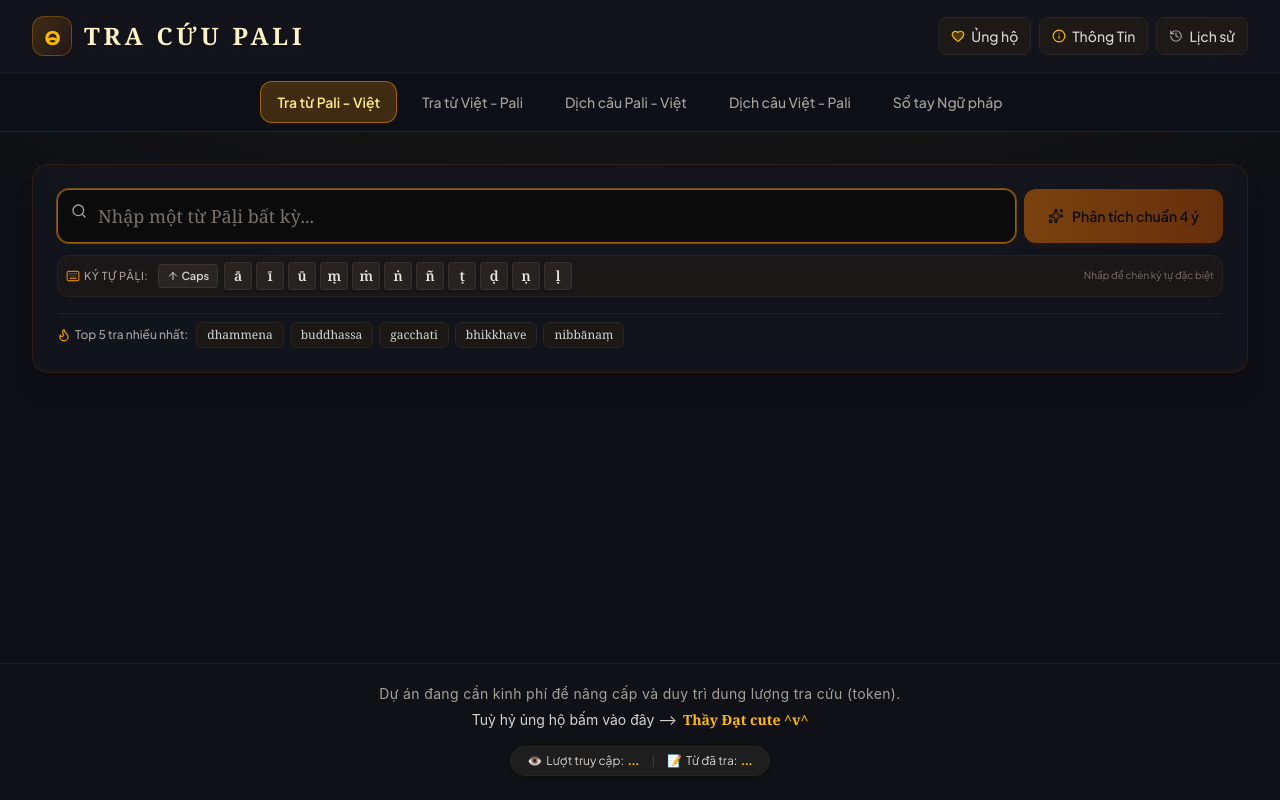
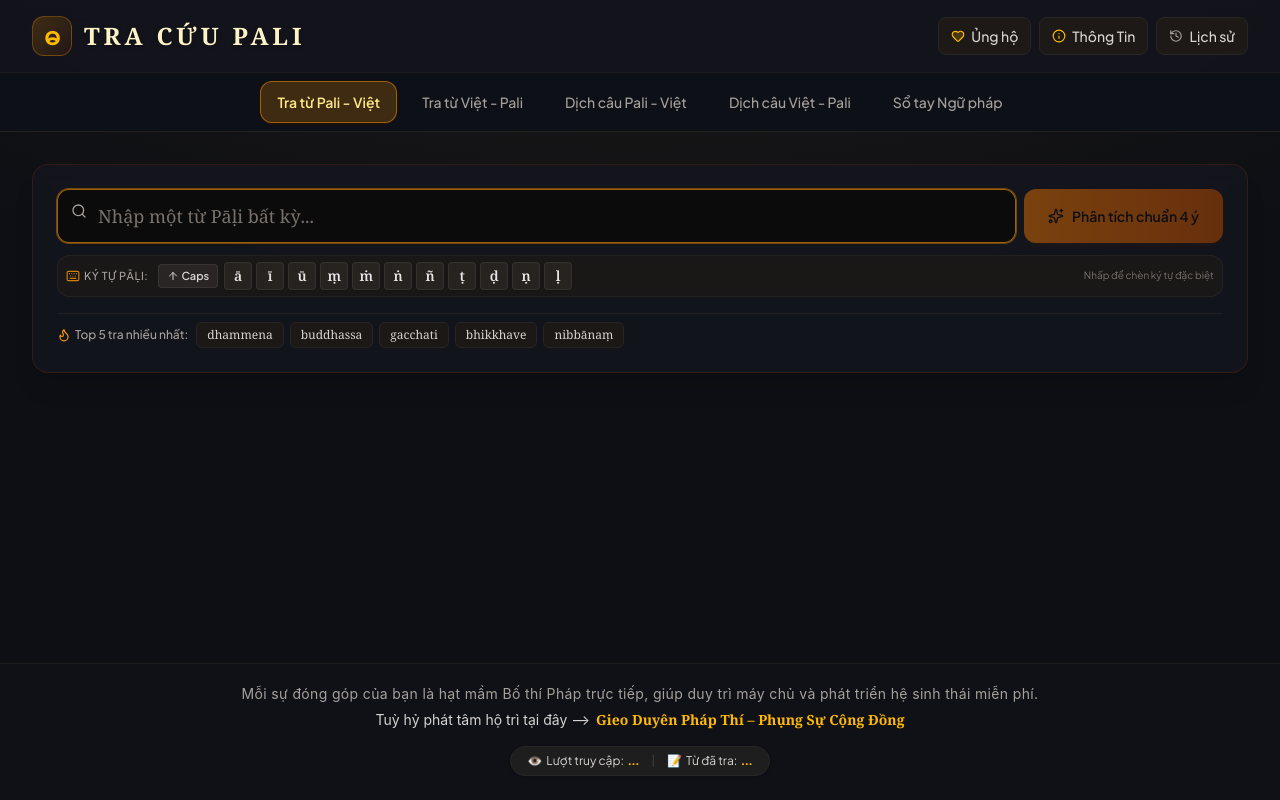
Before and after one commit to thiendat2023-cpu/tra-cuu-pali, a React (Vite) app: page / in a window 1280 px wide. Built offline with nearby package versions, Linux system fonts and the light colour scheme; no server answers.

Commit message:
Update App.tsx

```diff
--- a/src/App.tsx
+++ b/src/App.tsx
@@ -241,7 +241,7 @@ export default function App() {
       const nextHistory = [
         newItem,
         ...history.filter((h) => !(h.query.toLowerCase() === query.toLowerCase() && h.mode === mode)),
-      ].slice(0, MAX_HISTORY_ITEMS); // Cơ chế FIFO: Tối đa 10 mục, mục thứ 11 sẽ tự động bị loại bỏ khỏi danh sách
+      ].slice(0, MAX_HISTORY_ITEMS);
 
       saveHistory(nextHistory);
 
@@ -356,7 +356,7 @@ export default function App() {
           </div>
         </div>
 
-        {/* 1. THANH NAVIGATION / TABS: Cuộn ngang trên mobile, dàn trải trên tablet/desktop */}
+        {/* 1. THANH NAVIGATION / TABS */}
         <div className="border-t border-stone-800/60 bg-[#0e1017]">
           <div className="w-full max-w-7xl mx-auto px-3 sm:px-6 lg:px-8 overflow-x-auto whitespace-nowrap py-2 scrollbar-none">
             <nav className="flex items-center gap-1.5 sm:gap-2 min-w-max md:min-w-0 md:flex-wrap lg:justify-center" aria-label="Tabs">
@@ -381,13 +381,11 @@ export default function App() {
         </div>
       </header>
 
-      {/* Main Content Area: Padding p-4 trên mobile, p-6 trên tablet, p-8 trên desktop */}
+      {/* Main Content Area */}
       <main className="flex-1 w-full max-w-7xl mx-auto p-4 sm:p-6 lg:p-8 space-y-6 sm:space-y-8 relative z-10">
-        {/* TAB 5: SỔ TAY NGỮ PHÁP (KHÔNG CẦN Ô NHẬP LIỆU) */}
         {activeTab === 'grammar-handbook' ? (
           <GrammarHandbookView />
         ) : (
-          /* TAB 1, 2, 3, 4: CÓ Ô NHẬP LIỆU TÙY BIẾN THEO TAB */
           <section className="bg-[#14161f]/80 border border-amber-900/30 rounded-2xl p-4 sm:p-6 shadow-xl backdrop-blur-sm space-y-4">
             <form
               onSubmit={(e) => {
@@ -474,8 +472,7 @@ export default function App() {
                     <span>Top 5 tra nhiều nhất:</span>
                   </span>
                   <div className="flex flex-wrap gap-1.5">
-                    {/* THAY ĐỔI: Dùng Trending Searches thay cho Gợi ý tĩnh */
-                    (trendingSearches.length > 0 ? trendingSearches : PRESETS[activeTab].map(p => p.text).slice(0,5)).map((keyword, idx) => (
+                    {(trendingSearches.length > 0 ? trendingSearches : PRESETS[activeTab].map(p => p.text).slice(0,5)).map((keyword, idx) => (
                       <button
                         key={idx}
                         onClick={() => handleSubmit(keyword)}
@@ -573,23 +570,24 @@ export default function App() {
       {/* Footer */}
       <footer className="border-t border-stone-800/60 pt-5 pb-6 bg-[#0f1117] text-center mt-auto w-full">
         <div className="max-w-7xl mx-auto px-4 space-y-1.5">
-          {/* Dòng 1: Màu xám sáng nhẹ, thanh thoát */}
+          {/* Dòng 1: Thông điệp duy trì hệ sinh thái */}
           <p className="text-xs sm:text-sm text-stone-400 font-sans tracking-wide">
-            Dự án đang cần kinh phí để nâng cấp và duy trì dung lượng tra cứu (token).
+            Mỗi sự đóng góp của bạn là hạt mầm Bố thí Pháp trực tiếp, giúp duy trì máy chủ và phát triển hệ sinh thái miễn phí.
           </p>
 
-          {/* Dòng 2: Lời kêu gọi kèm nút bấm liên kết nổi bật */}
+          {/* Dòng 2: Lời kêu gọi kèm nút bấm mở Modal QR */}
           <p className="text-xs sm:text-sm text-stone-300 font-sans flex items-center justify-center gap-1.5 flex-wrap">
-            <span>Tuỳ hỷ ủng hộ bấm vào đây --&gt;</span>
+            <span>Tuỳ hỷ phát tâm hộ trì tại đây --&gt;</span>
             <button
               onClick={() => setIsSupportModalOpen(true)}
               className="text-amber-400 font-bold font-pali hover:underline hover:text-amber-300 cursor-pointer transition-all inline-flex items-center gap-1 focus:outline-none"
-              title="Mở mã QR ngân hàng ủng hộ tác giả"
+              title="Mở mã QR ngân hàng ủng hộ dự án"
             >
-              <span>Thầy Đạt cute ^v^</span>
+              <span>Gieo Duyên Pháp Thí – Phụng Sự Cộng Đồng</span>
             </button>
           </p>
-          {/* ĐOẠN CODE BỔ SUNG: KHỐI BỘ ĐẾM */}
+
+          {/* KHỐI BỘ ĐẾM */}
           <div className="flex justify-center mt-4">
             <div className="flex items-center gap-3 px-4 py-1.5 bg-[#1e1e1e] rounded-full border border-stone-800 text-xs text-stone-300 shadow-sm">
               <span className="flex items-center gap-1">
```
